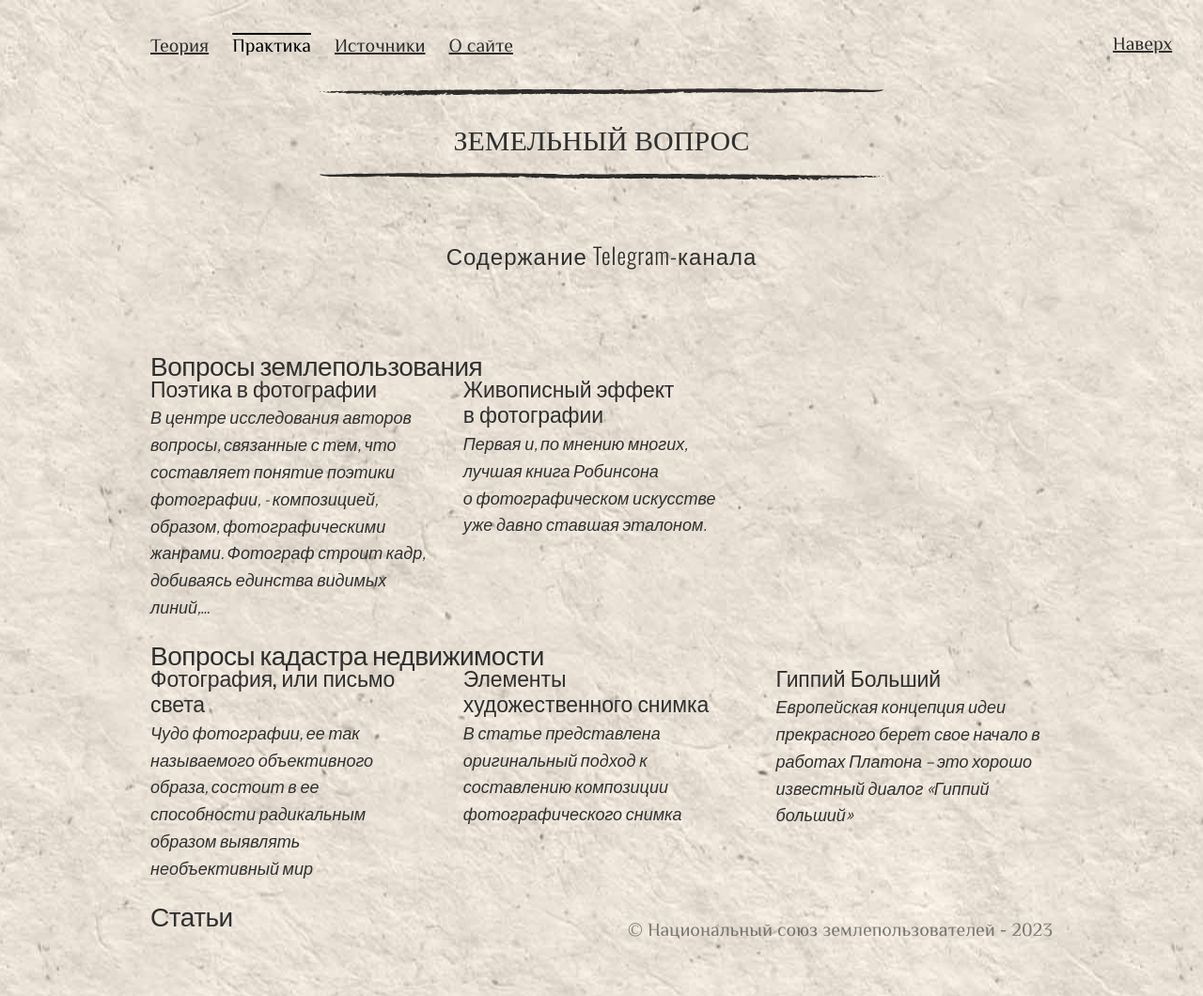
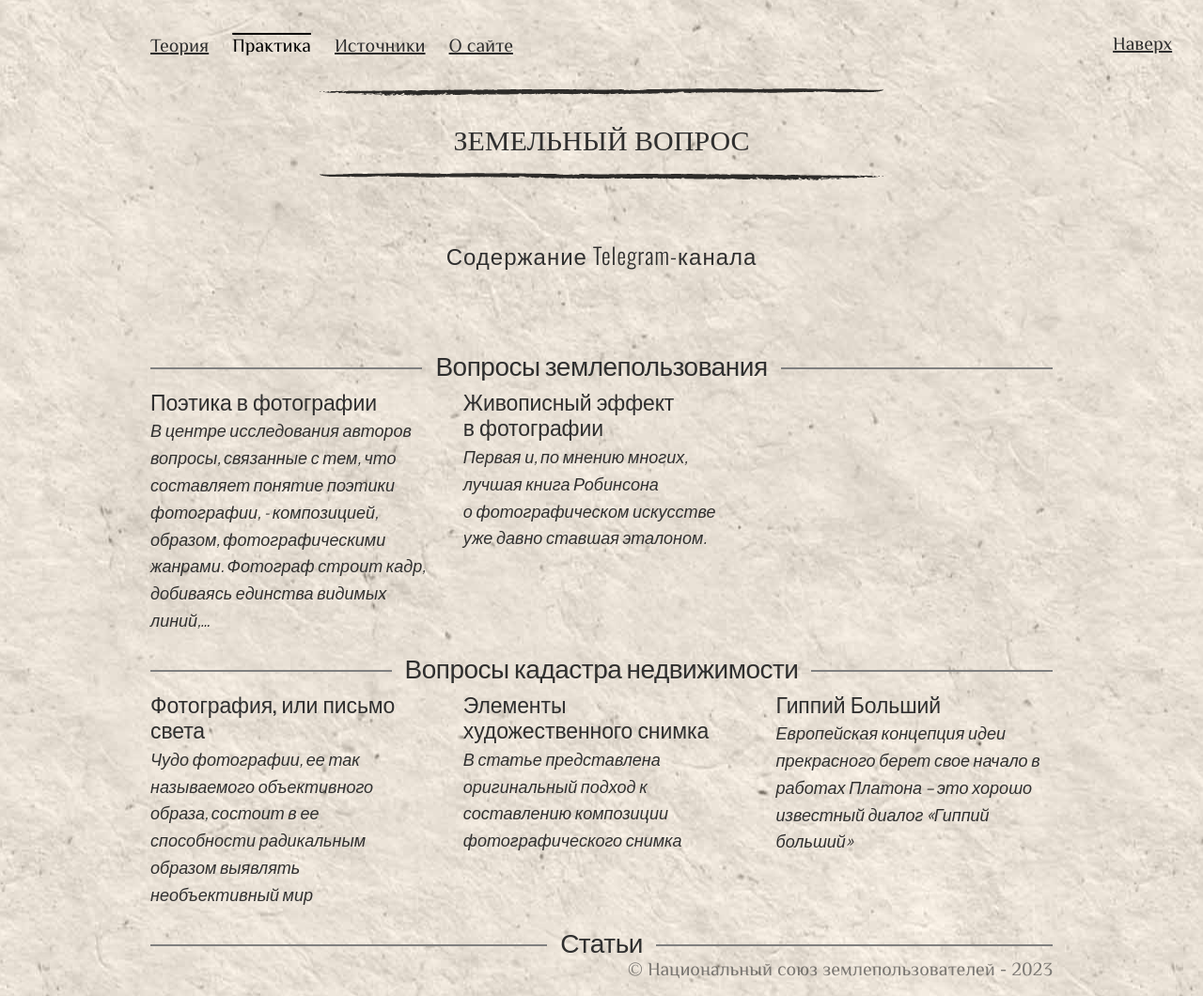
Before and after one commit to SergSi/land-use-art, a Jekyll site: the page built from pages/docs.md, in a window 1280 px wide. Shown: the whole page at 94% size. Built offline with Jekyll 4.4.1, drawn with Linux system fonts in a browser that asks for light colours; some web fonts are replaced.

Commit message:
Update list_docs.html

```diff
--- a/_includes/list_docs.html
+++ b/_includes/list_docs.html
@@ -1,7 +1,7 @@
 <div class="articles">
 {% assign int = 1 %}
 {% for doc in site.data.docs %}
-<h2 style="margin-bottom: -1em; class="center linetitle">{{ doc.head }}</h2>
+<h2 style="margin-bottom: -0.5em" class="center linetitle">{{ doc.head }}</h2>
   {% for post in site.posts %}
     {% if post.category == doc.name %}
       {% if int == 1  %}{% cycle "add row1": "<div class='row'>", "", "" %}{% endif %}
```
